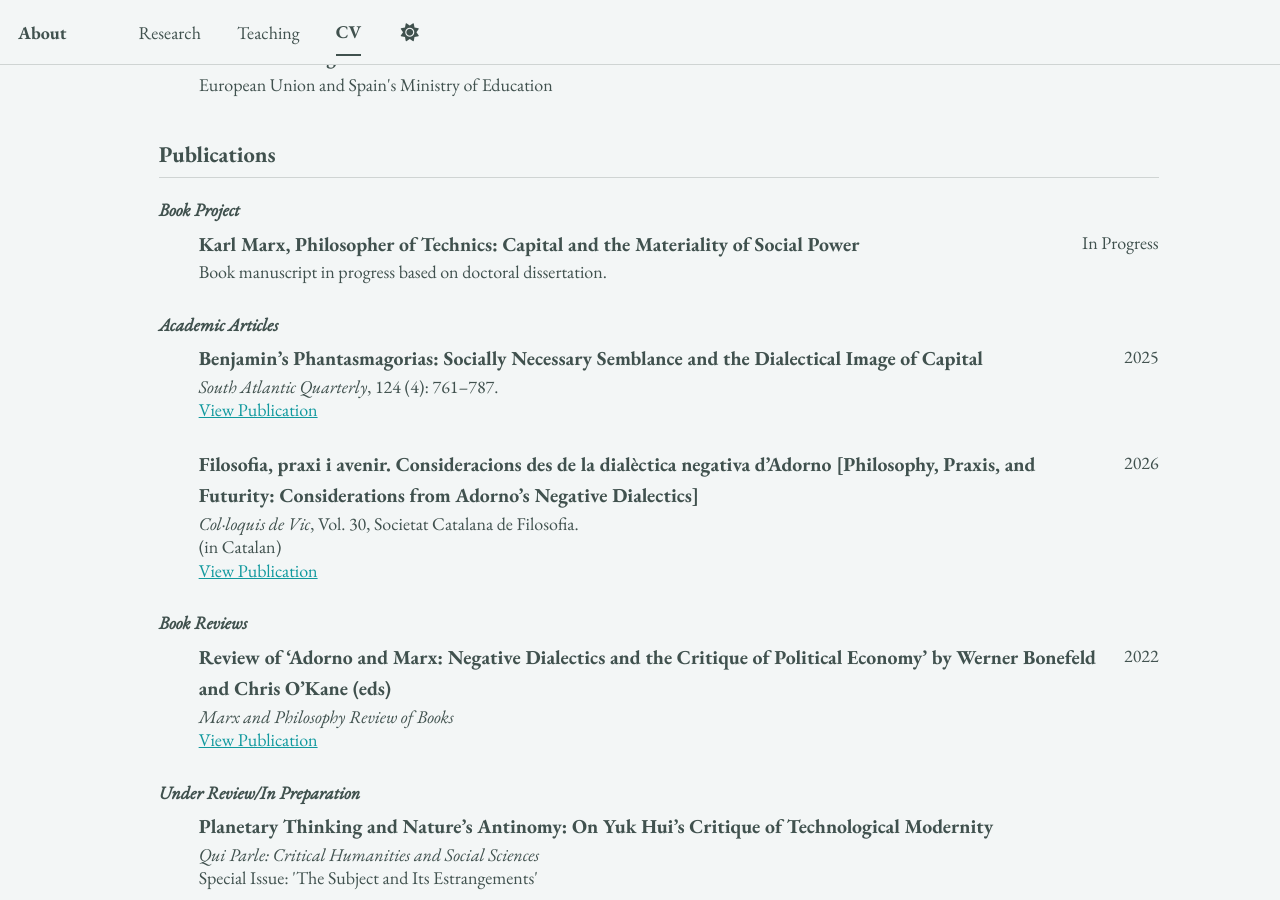
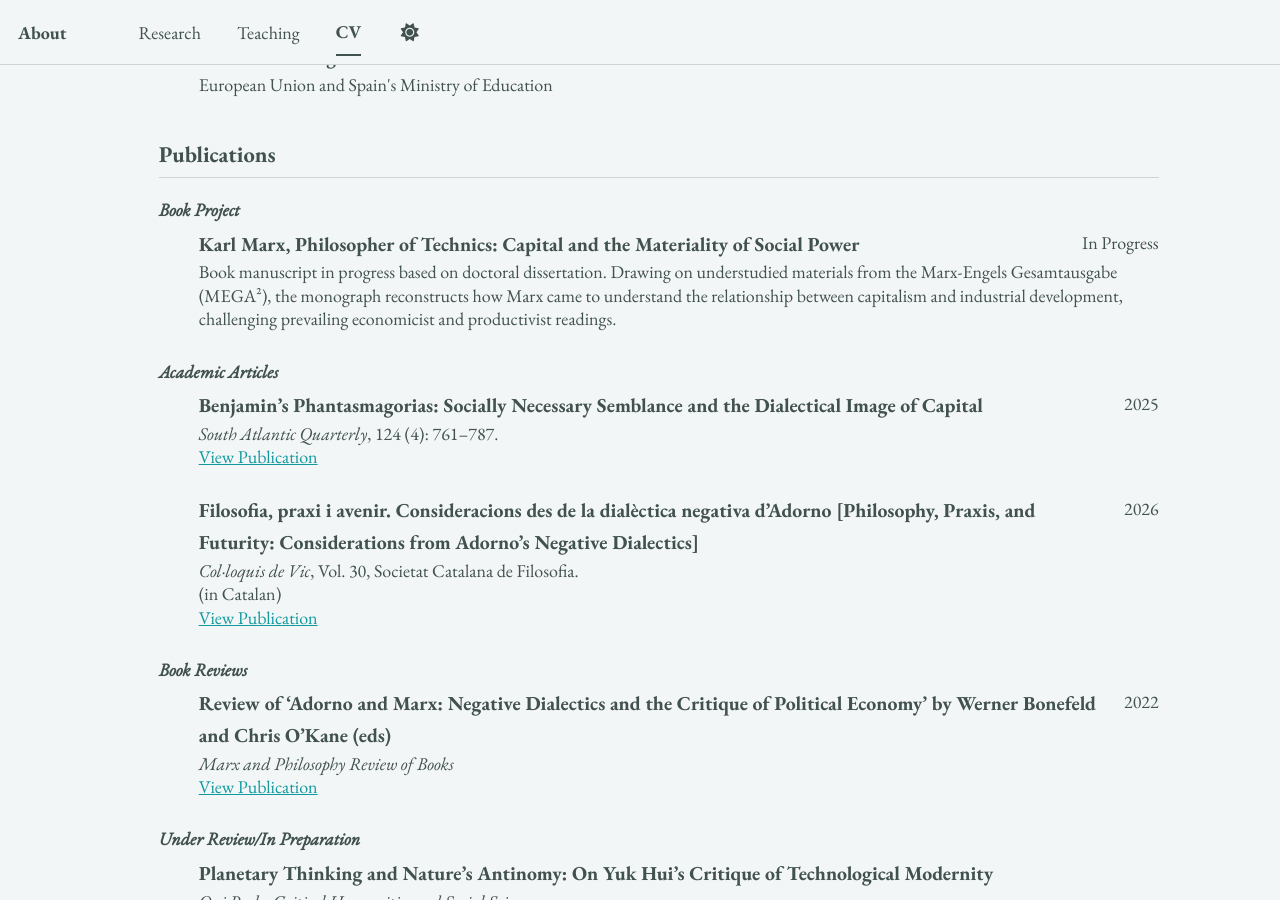
Before and after one commit to epujol90/epujol90.github.io, a Jekyll site: the page built from _pages/cv-json.md, in a window 1280 px wide and 900 px high, scrolled down 2740 px. Built offline with Jekyll 4.4.1, drawn with Linux system fonts in a browser that asks for light colours; a script bundle is joined from its source files by our own code; library files that are not in the unit come from our copies.

Commit message:
Update cv.json

```diff
--- a/_data/cv.json
+++ b/_data/cv.json
@@ -177,7 +177,7 @@
       "publisher": "",
       "releaseDate": "In Progress",
       "website": "",
-      "summary": "Book manuscript in progress based on doctoral dissertation.",
+      "summary": "Book manuscript in progress based on doctoral dissertation. Drawing on understudied materials from the Marx-Engels Gesamtausgabe (MEGA²), the monograph reconstructs how Marx came to understand the relationship between capitalism and industrial development, challenging prevailing economicist and productivist readings.",
       "category": "Book Project"
     },
     {
```
